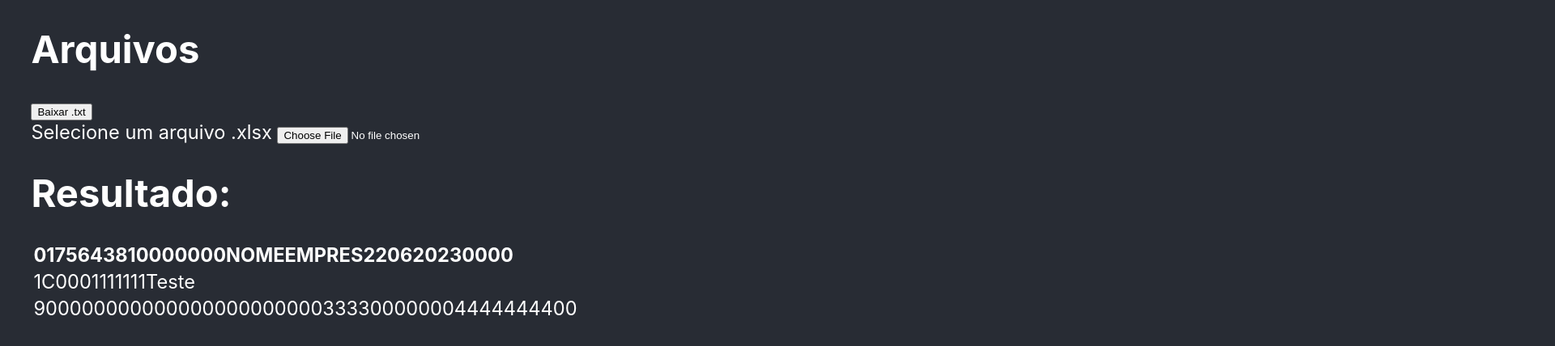
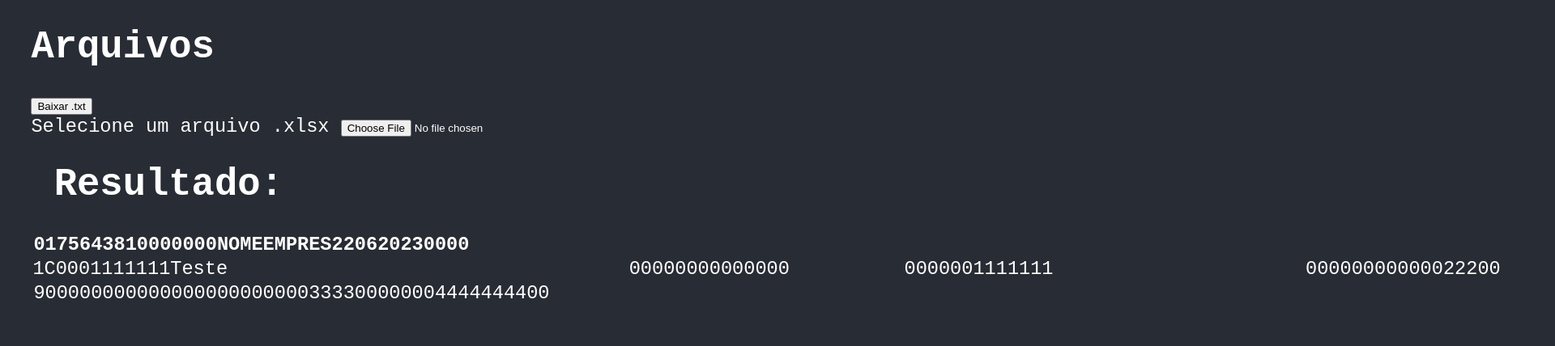
Before and after one commit to RodrigVF/xlsx-txt-website, a React (Create React App) app: page / in a window 1280 px wide. Shown: the top 428 px of the page at 81% size, 1920 px wide, since content can reach past the window. Built offline with nearby package versions, Linux system fonts and the light colour scheme.

Commit message:
add the "pre" tag

```diff
--- a/src/components/XlsxToJson.jsx
+++ b/src/components/XlsxToJson.jsx
@@ -24,7 +24,7 @@ const XlsxToJson = () => {
    }
 
    for(let i = str.length; i <= number; ++i) {
-     str += '\u2002';
+     str += ' ';
   }
 
   return(
@@ -95,6 +95,8 @@ const XlsxToJson = () => {
       </form>
       <h1> Resultado: </h1>
       <div id='myInput'>
+      <pre>
+
        <table id='resultTable'>
         <tr>
           <th colSpan={6}>
@@ -104,27 +106,13 @@ const XlsxToJson = () => {
        {json.map((item) => (
         <>
          <tr>
-          <td key='MATRICULA/NOME'>
           {StrictNumberChars(`1C000${item.ContaCapital}${item.NomeCliente}`, 47)}
-          {`\u2002\u2002\u2002`}
-          </td>
-
-          <td key={'NONE'}>
-          {`00000000000000\u2002\u2002\u2002\u2002\u2002\u2002\u2002\u2002\u2002`}
-
-          </td>
-
-          <td key={'MATRICULA'}>
-            {AddZeros(`${item.ContaCapital}`,12)}
-            {`\u2002\u2002\u2002\u2002\u2002\u2002\u2002\u2002\u2002\u2002\u2002\u2002\u2002\u2002\u2002\u2002\u2002\u2002\u2002\u2002\u2002`}
-          </td>
-
-          <td key={'VALOR '}>
-            {FormatValue(`${item.ValorIntegralizaçãoFolha}\u2002\u2002`)}
-          </td>
-          <td key={'LAST'}>
-            {`\u2002\u2002\u2002\u2002\u2002\u2002\u2002\u2002\u2002\u2002\u2002\u2002\u2002\u2002\u2002\u2002\u2002\u2002\u2002\u2002\u2002\u2002\u2002\u2002\u2002\u2002\u2002\u2002\u2002\u2002\u2002\u2002\u2002\u2002\u2002\u2002\u2002\u2002\u2002\u2002\u2002\u2002\u2002\u2002\u2002\u2002\u2002\u2002\u2002\u2002\u2002\u2002\u2002\u2002\u2002\u2002\u2002\u2002\u2002\u2002\u2002\u2002\u2002\u2002\u2002\u2002\u2002\u2002\u2002\u2002\u2002`}
-          </td>
+          {`    `}
+          {`00000000000000          `}
+          {AddZeros(`${item.ContaCapital}`,12)}
+          {`                      `}
+          {FormatValue(`${item.ValorIntegralizaçãoFolha}   `)}
+          {`                                                                        `}
         </tr>
        </>
        ))}
@@ -134,6 +122,7 @@ const XlsxToJson = () => {
         </td>
        </tr>
     </table>
+    </pre>
 
     </div>
     </div>
--- a/src/pages/Home.jsx
+++ b/src/pages/Home.jsx
@@ -15,9 +15,12 @@ const Home = () => {
 
  return(
     <div>
+    <pre>
+
         <h1>Arquivos</h1>
         <button onClick={jsonToTxT}>Baixar .txt</button>
         <XlsxToJson />
+    </pre>
     </div>
  );
 }
```
